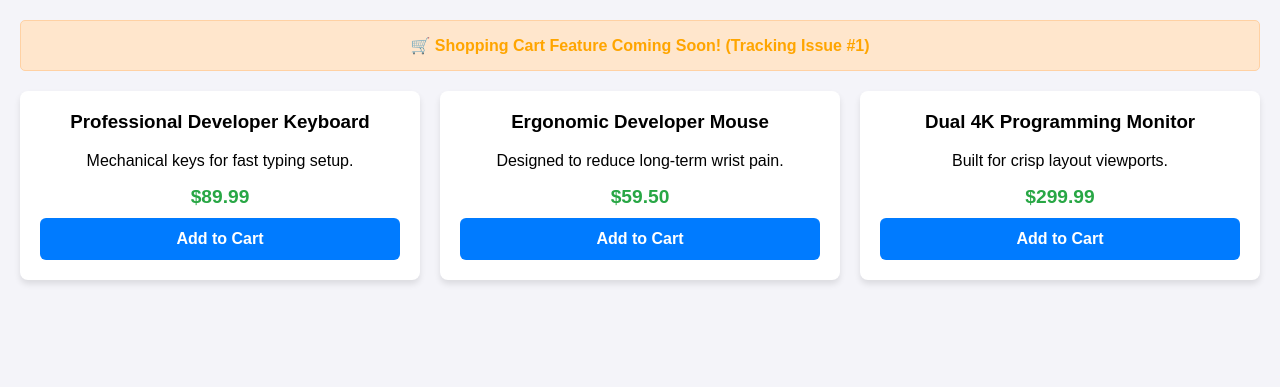
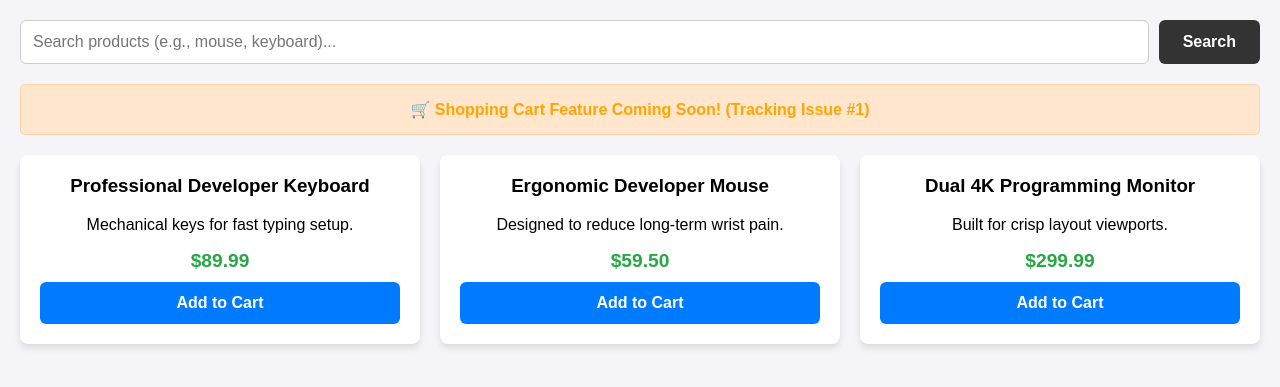
Before and after one commit to Samsoulution55/python-shopping-website, a Flask app: page / in a window 1280 px wide. Shown: the part 108-495 px from the top of the page. Run offline with Flask 3, Linux system fonts and the light colour scheme; a user stored in the database is signed in; data comes from the database, SQL or seed files in the repository.

Commit message:
Add dynamic search engine and storefront reset routing links

```diff
--- a/app.py
+++ b/app.py
@@ -1,121 +1,114 @@
-from flask import Flask, render_template, request, redirect, url_for, session
+from flask import Flask, render_template, request, redirect, url_for, session, flash
+import sqlite3
 from werkzeug.security import generate_password_hash, check_password_hash
-import sqlite3
 
 app = Flask(__name__)
-app.secret_key = "super_secret_shopping_key_123"
+app.secret_key = 'super_secret_devstore_key_change_in_production'
 
-def init_shop_db():
-    conn = sqlite3.connect("store.db")
-    cursor = conn.cursor()
+DATABASE = 'store.db'
 
-    cursor.execute("""
-        CREATE TABLE IF NOT EXISTS products (
-            id INTEGER PRIMARY KEY AUTOINCREMENT,
-            name TEXT NOT NULL,
-            price REAL NOT NULL,
-            description TEXT
-        )
-    """)
+def get_db():
+    conn = sqlite3.connect(DATABASE)
+    conn.row_factory = sqlite3.Row
+    return conn
 
-    cursor.execute("""
-        CREATE TABLE IF NOT EXISTS users (
-            id INTEGER PRIMARY KEY AUTOINCREMENT,
-            username TEXT UNIQUE NOT NULL,
-            password_hash TEXT NOT NULL
-        )
-    """)
+def init_db():
+    with get_db() as conn:
+        conn.execute('''
+            CREATE TABLE IF NOT EXISTS users (
+                id INTEGER PRIMARY KEY AUTOINCREMENT,
+                username TEXT UNIQUE NOT NULL,
+                password TEXT NOT NULL
+            )
+        ''')
+        conn.execute('''
+            CREATE TABLE IF NOT EXISTS products (
+                id INTEGER PRIMARY KEY AUTOINCREMENT,
+                name TEXT NOT NULL,
+                description TEXT,
+                price REAL NOT NULL
+            )
+        ''')
 
-    cursor.execute("SELECT COUNT(*) FROM products")
-    if cursor.fetchone() == 0:
-        sample_items = [
-            ("Professional Developer Keyboard", 89.99, "Mechanical keys for fast and efficient typing."),
-            ("Ergonomic Developer Mouse", 59.50, "Reduces wrist pain during long programming sessions."),
-            ("Dual 4K Programming Monitor", 299.99, "Crisp text scaling layout viewports for clean bug checking.")
-        ]
-        cursor.executemany("INSERT INTO products (name, price, description) VALUES (?, ?, ?)", sample_items)
+        # Seed premium catalog items if database is freshly built
+        cursor = conn.cursor()
+        cursor.execute("SELECT COUNT(*) FROM products")
+        if cursor.fetchone()[0] == 0:
+            default_products = [
+                ("Professional Developer Keyboard", "Mechanical keys for fast typing setup.", 89.99),
+                ("Ergonomic Developer Mouse", "Designed to reduce long-term wrist pain.", 59.50),
+                ("Dual 4K Programming Monitor", "Built for crisp layout viewports.", 299.99)
+            ]
+            conn.executemany("INSERT INTO products (name, description, price) VALUES (?, ?, ?)", default_products)
+        conn.commit()
 
-        hashed_pw = generate_password_hash("password123")
+# Initialize tables and seeding logic instantly on load
+init_db()
+
+@app.route('/')
+def storefront():
+    if 'user_id' not in session:
+        return redirect(url_for('login'))
+
+    search_query = request.args.get('search', '').strip()
+    db = get_db()
+
+    if search_query:
+        # Secure parameterized wildcards to defend against SQL injections
+        query = "SELECT * FROM products WHERE name LIKE ? OR description LIKE ?"
+        products = db.execute(query, (f'%{search_query}%', f'%{search_query}%')).fetchall()
+    else:
+        products = db.execute("SELECT * FROM products").fetchall()
+
+    return render_template('store.html', products=products, search_query=search_query)
+
+@app.route('/login', methods=['GET', 'POST'])
+def login():
+    if 'user_id' in session:
+        return redirect(url_for('storefront'))
+
+    if request.method == 'POST':
+        username = request.form['username'].strip()
+        password = request.form['password']
+
+        db = get_db()
+        user = db.execute("SELECT * FROM users WHERE username = ?", (username,)).fetchone()
+
+        if user and check_password_hash(user['password'], password):
+            session['user_id'] = user['id']
+            session['username'] = user['username']
+            return redirect(url_for('storefront'))
+        else:
+            flash('Invalid username or password configuration.', 'error')
+
+    return render_template('login.html')
+
+@app.route('/register', methods=['GET', 'POST'])
+def register():
+    if request.method == 'POST':
+        username = request.form['username'].strip()
+        password = request.form['password']
+
+        if not username or not password:
+            flash('Please populate all available validation fields.', 'error')
+            return render_template('register.html')
+
+        hashed_password = generate_password_hash(password)
+        db = get_db()
         try:
-            cursor.execute("INSERT INTO users (username, password_hash) VALUES (?, ?)", ("admin", hashed_pw))
+            db.execute("INSERT INTO users (username, password) VALUES (?, ?)", (username, hashed_password))
+            db.commit()
+            flash('Registration successful! Please log in.', 'success')
+            return redirect(url_for('login'))
         except sqlite3.IntegrityError:
-            pass
+            flash('Username is already taken by another profile.', 'error')
 
-        conn.commit()
-    conn.close()
+    return render_template('register.html')
 
-init_shop_db()
+@app.route('/logout')
+def logout():
+    session.clear()
+    return redirect(url_for('login'))
 
-@app.route("/")
-def home():
-    if "user" not in session:
-        return redirect(url_for("login"))
-
-    conn = sqlite3.connect("store.db")
-    cursor = conn.cursor()
-    cursor.execute("SELECT name, price, description FROM products")
-    all_products = cursor.fetchall()
-    conn.close()
-    return render_template("store.html", products=all_products, username=session["user"])
-
-# ==========================================
-# NEW FEATURE: REGISTRATION (SIGN UP) ROUTE
-# ==========================================
-@app.route("/register", methods=["GET", "POST"])
-def register():
-    error = None
-    success = None
-    if request.method == "POST":
-        username_input = request.form.get("username").strip()
-        password_input = request.form.get("password")
-
-        if not username_input or not password_input:
-            error = "Please fill out all input fields."
-        else:
-            conn = sqlite3.connect("store.db")
-            cursor = conn.cursor()
-
-            # Scramble the new user's password securely
-            hashed_pw = generate_password_hash(password_input)
-
-            try:
-                # INSERT query operation: Save the newly generated user profile row data
-                cursor.execute("INSERT INTO users (username, password_hash) VALUES (?, ?)", (username_input, hashed_pw))
-                conn.commit()
-                success = "Account created successfully! You can now log in."
-            except sqlite3.IntegrityError:
-                # Triggers automatically if the text matches an existing UNIQUE username cell
-                error = "That username is already taken. Please choose another one!"
-            finally:
-                conn.close()
-
-    return render_template("register.html", error=error, success=success)
-
-@app.route("/login", methods=["GET", "POST"])
-def login():
-    error = None
-    if request.method == "POST":
-        username_input = request.form.get("username")
-        password_input = request.form.get("password")
-
-        conn = sqlite3.connect("store.db")
-        cursor = conn.cursor()
-        cursor.execute("SELECT username, password_hash FROM users WHERE username = ?", (username_input,))
-        user_record = cursor.fetchone()
-        conn.close()
-
-        if user_record and check_password_hash(user_record[1], password_input):
-            session["user"] = user_record[0]
-            return redirect(url_for("home"))
-        else:
-            error = "Invalid username or password. Try again!"
-
-    return render_template("login.html", error=error)
-
-@app.route("/logout")
-def logout():
-    session.pop("user", None)
-    return redirect(url_for("login"))
-
-if __name__ == "__main__":
-    app.run(debug=True)
+if __name__ == '__main__':
+    app.run(debug=True, port=5000)
--- a/templates/store.html
+++ b/templates/store.html
@@ -24,6 +24,28 @@
             color: #ff4d4d;
             text-decoration: none;
             font-weight: bold;
+        }
+        .search-container {
+            display: flex;
+            gap: 10px;
+            margin: 20px 0 10px 0;
+        }
+        .search-input {
+            flex: 1;
+            padding: 12px;
+            border: 1px solid #ccc;
+            border-radius: 6px;
+            font-size: 16px;
+        }
+        .search-btn {
+            background-color: #333;
+            color: white;
+            border: none;
+            padding: 12px 24px;
+            border-radius: 6px;
+            font-size: 16px;
+            font-weight: bold;
+            cursor: pointer;
         }
         .banner {
             color: orange;
@@ -72,6 +94,26 @@
         .buy-btn:hover {
             background-color: #0056b3;
         }
+        .no-results {
+            text-align: center;
+            grid-column: 1 / -1;
+            color: #666;
+            padding: 40px;
+            font-size: 1.2em;
+        }
+        .clear-link {
+            display: inline-block;
+            margin-bottom: 15px;
+            color: #007bff;
+            text-decoration: none;
+            font-weight: bold;
+            font-size: 15px;
+            transition: color 0.2s;
+        }
+        .clear-link:hover {
+            color: #0056b3;
+            text-decoration: underline;
+        }
     </style>
 </head>
 <body>
@@ -81,30 +123,34 @@
         <a href="/logout">Log Out</a>
     </div>
 
-    <!-- Your New GitHub Feature Banner -->
+    <!-- Dynamic Search Form -->
+    <form action="" method="GET" class="search-container">
+        <input type="text" name="search" placeholder="Search products (e.g., mouse, keyboard)..." value="{{ search_query }}" class="search-input">
+        <button type="submit" class="search-btn">Search</button>
+    </form>
+
+    <!-- Contextual Back Link for Active Queries -->
+    {% if search_query %}
+        <a href="/" class="clear-link">🏡 View All Products / Reset Search</a>
+    {% endif %}
+
     <div class="banner">
         🛒 Shopping Cart Feature Coming Soon! (Tracking Issue #1)
     </div>
 
     <div class="catalog">
+        {% for product in products %}
         <div class="card">
-            <h3>Professional Developer Keyboard</h3>
-            <p>Mechanical keys for fast typing setup.</p>
-            <div class="price">$89.99</div>
+            <h3>{{ product.name }}</h3>
+            <p>{{ product.description }}</p>
+            <div class="price">${{ "%.2f"|format(product.price) }}</div>
             <button class="buy-btn">Add to Cart</button>
         </div>
-        <div class="card">
-            <h3>Ergonomic Developer Mouse</h3>
-            <p>Designed to reduce long-term wrist pain.</p>
-            <div class="price">$59.50</div>
-            <button class="buy-btn">Add to Cart</button>
+        {% else %}
+        <div class="no-results">
+            🔍 No products found matching your search.
         </div>
-        <div class="card">
-            <h3>Dual 4K Programming Monitor</h3>
-            <p>Built for crisp layout viewports.</p>
-            <div class="price">$299.99</div>
-            <button class="buy-btn">Add to Cart</button>
-        </div>
+        {% endfor %}
     </div>
 
 </body>
```
Also changed, not shown: store.db.
